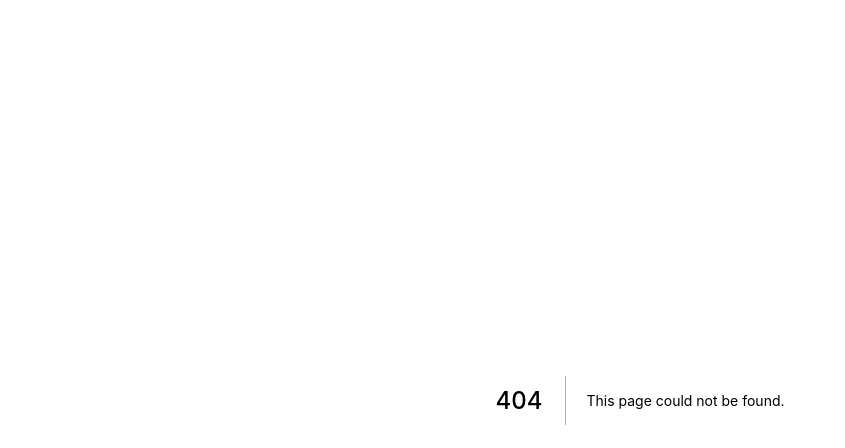
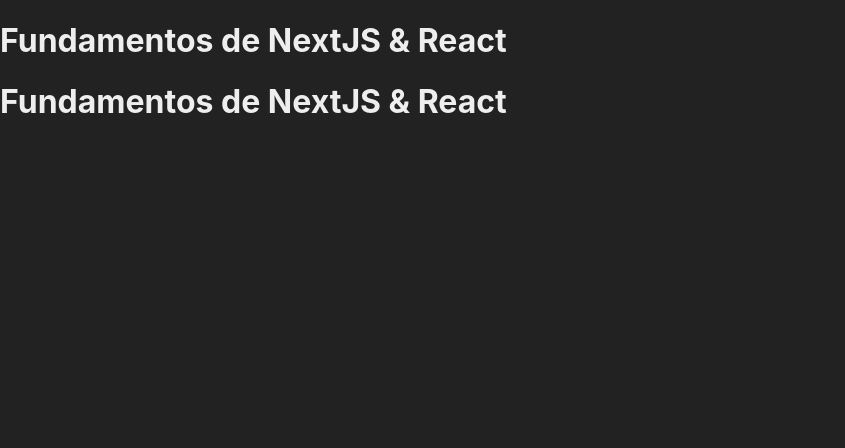
Before and after one commit to WillianPer/AULAO_NEXTJS, a Next.js app: page /exemplo in a window 1280 px wide. Before the commit this address had no page. Shown: the top 448 px of the page, without its empty margins (0-845 px from the left). Built offline with nearby package versions, Linux system fonts and the light colour scheme.

Commit message:
Usando componente no Nextjs!!!

```diff
--- /dev/null
+++ b/src/components/Cabecalho.jsx
@@ -0,0 +1,7 @@
+export default function Cabecalho() {
+    return (
+        <header>
+            <h1>Fundamentos de NextJS & React</h1>
+        </header>
+    )
+}
--- /dev/null
+++ b/src/pages/exemplo.jsx
@@ -0,0 +1,10 @@
+import Cabecalho from "../components/Cabecalho";
+
+export default function Exemplo() {
+    return (
+        <>
+            <Cabecalho/>
+            <Cabecalho/>
+        </>
+    )
+}
```
